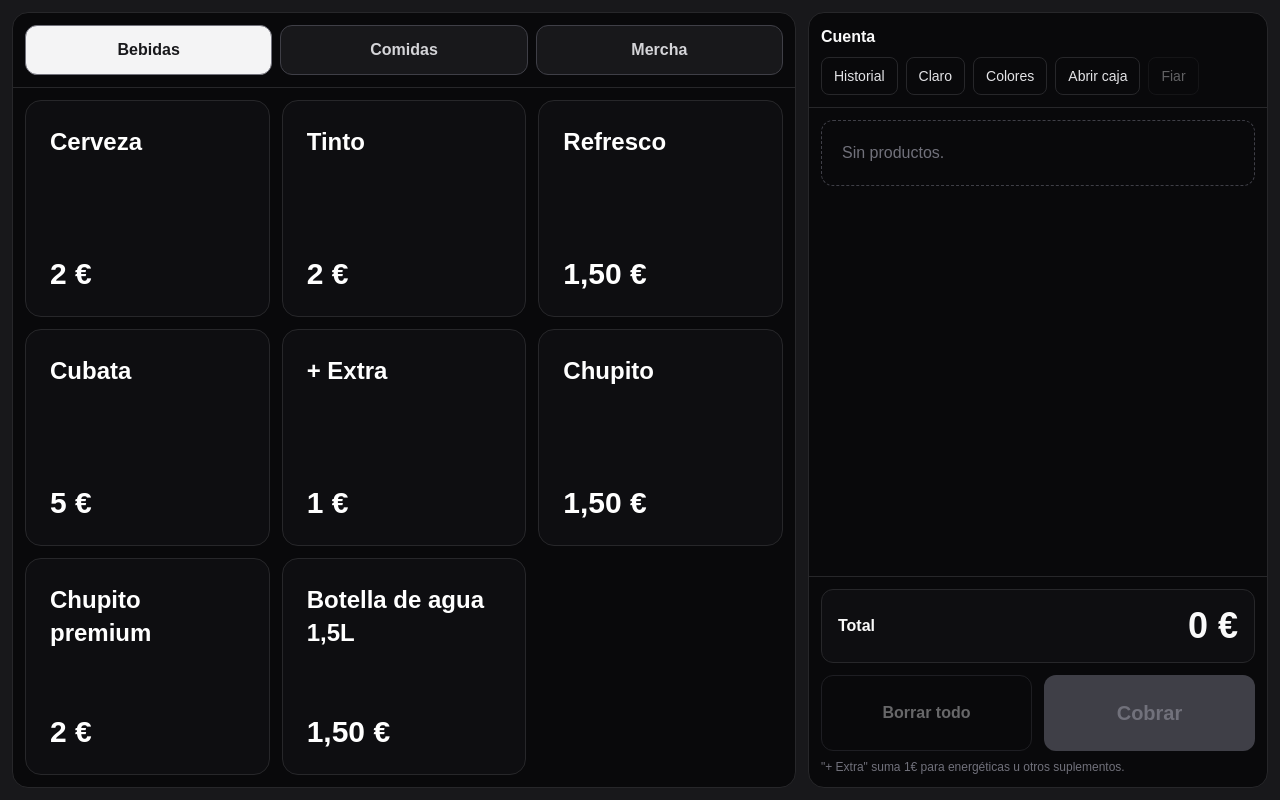
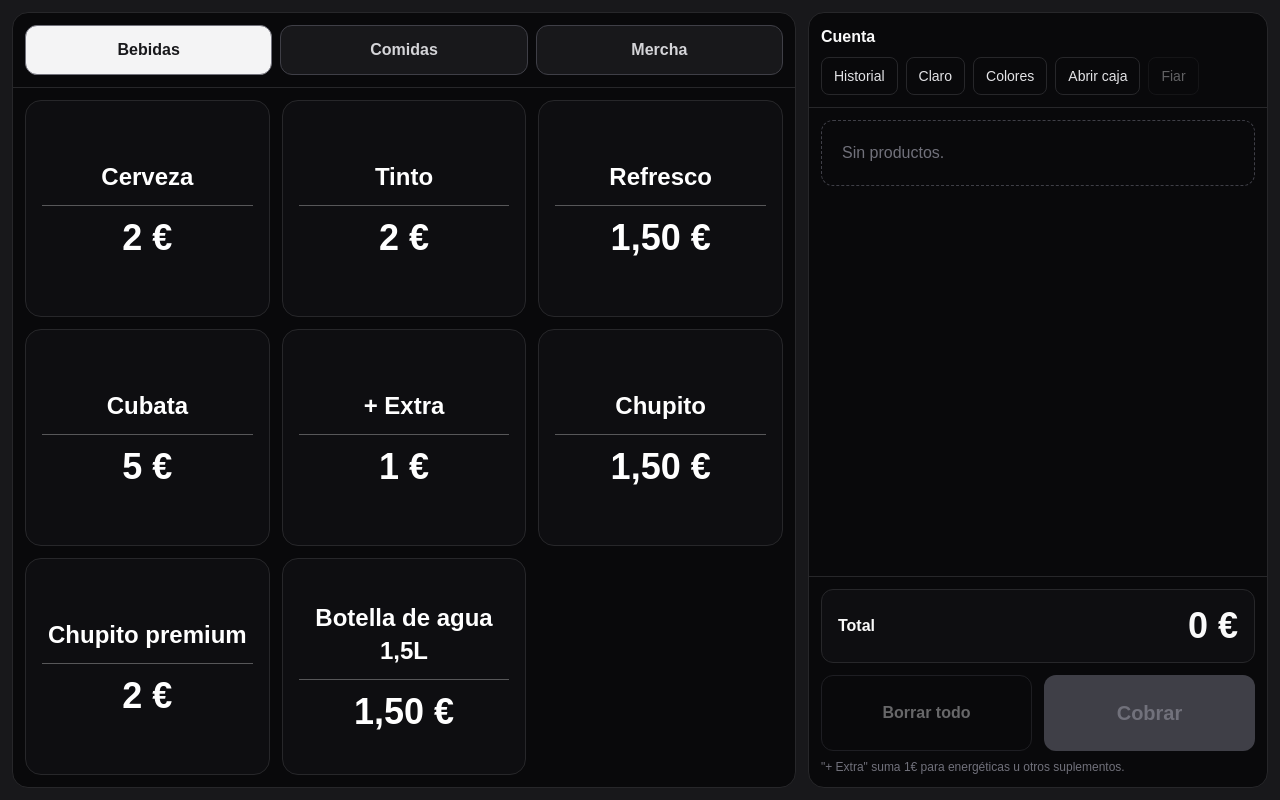
Before and after one commit to jgarcia311999/tpv-comision, a Next.js app: page / in a window 1280 px wide. Built offline with nearby package versions, Linux system fonts and the light colour scheme.

Commit message:
productos: centrado, precio text-4xl, raya separadora

```diff
--- a/app/page.tsx
+++ b/app/page.tsx
@@ -398,10 +398,11 @@ export default function Home() {
                     <button
                       key={p.id}
                       onClick={() => add(p.id)}
-                      className={`flex flex-col justify-between rounded-2xl border p-6 text-left transition active:scale-[0.97] ${colored || productBaseClass}`}
+                      className={`flex flex-col items-center justify-center rounded-2xl border p-4 text-center transition active:scale-[0.97] ${colored || productBaseClass}`}
                     >
                       <div className={`text-2xl font-semibold leading-snug ${!colorButtons && !light ? "text-white" : "text-zinc-900"}`}>{p.name}</div>
-                      <div className={`mt-4 text-3xl font-bold ${!colorButtons && !light ? "text-white" : "text-zinc-900"}`}>
+                      <div className={`mt-3 w-full border-t ${!colorButtons && !light ? "border-white/30" : "border-zinc-900/20"}`} />
+                      <div className={`mt-3 text-4xl font-bold ${!colorButtons && !light ? "text-white" : "text-zinc-900"}`}>
                         {eur(p.price)}
                       </div>
                     </button>
```
